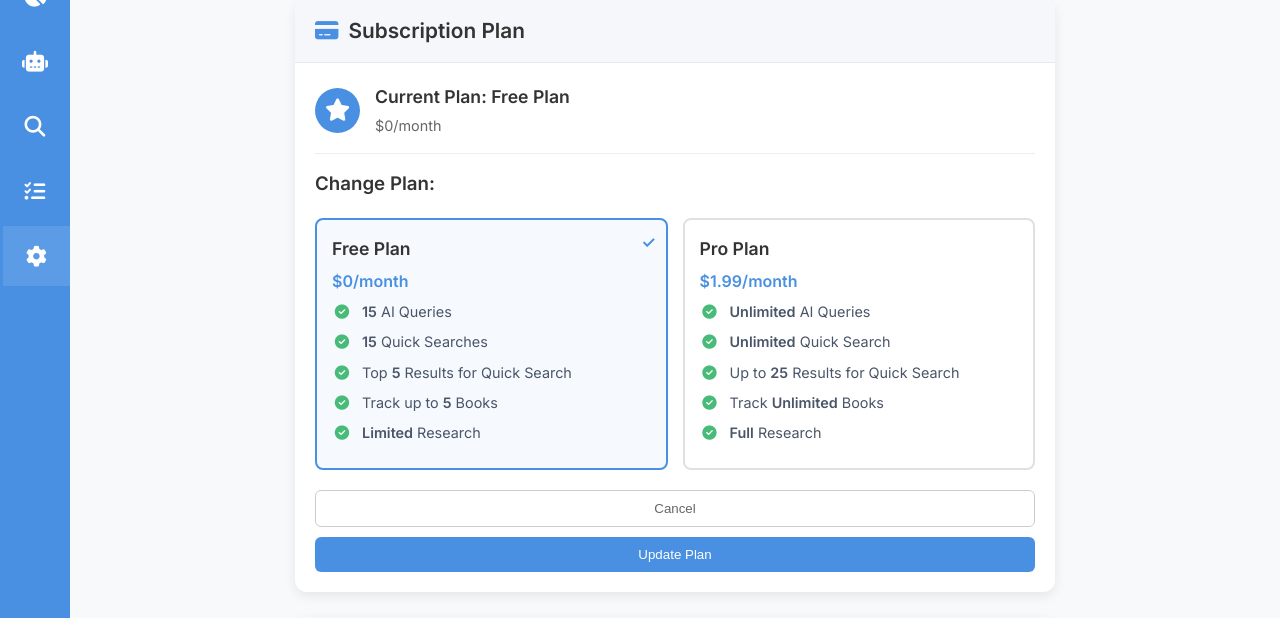
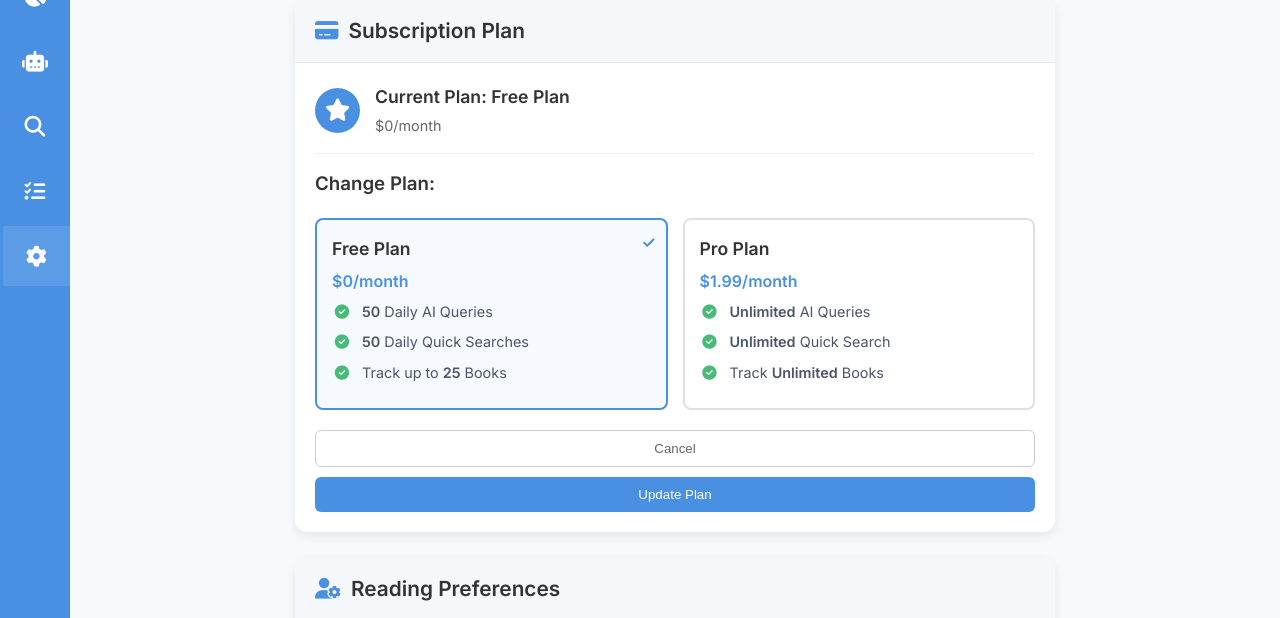
Before and after one commit to Jils-Patel/Bookify, a Flask app: page /Settings in a window 1280 px wide. Shown: the part 179-797 px from the top of the page. Run offline with Flask 2, Linux system fonts and the light colour scheme; the visitor is signed in with stand-in values (Sample User, id 1); data that the repository does not hold is empty; some libraries are stand-ins or nearby versions.

Commit message:
UI changes

```diff
--- a/app.py
+++ b/app.py
@@ -12,11 +12,13 @@ from firebase_admin import firestore
 import firebase_admin.firestore as firestore_utils
 from dotenv import load_dotenv
 import stripe
-from usage_tracker import check_usage_limit, update_user_usage, check_book_tracking_limit, get_quick_search_limit
+from usage_tracker import check_usage_limit, update_user_usage, check_book_tracking_limit, get_quick_search_limit, reset_all_usage_counters
 from bs4 import BeautifulSoup
 from urllib.parse import quote_plus
 import PyPDF2
 from groq import Groq
+from datetime import datetime, timedelta
+import pytz
 # Load environment variables from .env file in development
 if os.path.exists('.env'):
     load_dotenv()
@@ -654,7 +656,7 @@ def recommend():
     # Check if user has reached their AI query limit
     if not check_usage_limit(session['user']['email'], 'ai_query'):
         return jsonify({
-            'ai_response': "You've reached your limit of 15 AI queries. Upgrade to Pro for unlimited access!",
+            'ai_response': "You've reached your limit of 50 Daily AI Queries. Upgrade to Pro for unlimited access!",
             'books': [],
             'response_type': 'ERROR'
         }), 403
@@ -1098,7 +1100,7 @@ def quick_search_results():
     # Check if user has reached their quick search limit
     if not check_usage_limit(session['user']['email'], 'quick_search'):
         return jsonify({
-            'error': "You've reached your limit of 15 quick searches. Upgrade to Pro for unlimited access!"
+            'error': "You've reached your limit of 50 Daily Quick Searches. Upgrade to Pro for unlimited access!"
         }), 403
 
     try:
@@ -1155,7 +1157,7 @@ def add_to_collection():
     # Check if user has reached their book tracking limit
     if not check_book_tracking_limit(session['user']['email']):
         return jsonify({
-            'error': "You've reached your limit of 5 tracked books. Upgrade to Pro to track unlimited books!"
+            'error': "You've reached your limit of 25 tracked books. Upgrade to Pro to track unlimited books!"
         }), 403
 
     try:
@@ -1562,7 +1564,7 @@ def generate_notes():
         # Check if user has reached their AI query limit
         if not check_usage_limit(session['user']['email'], 'ai_query'):
             return jsonify({
-                'error': "You've reached your limit of 15 AI queries. Upgrade to Pro for unlimited access!"
+                'error': "You've reached your limit of 50 Daily AI Queries. Upgrade to Pro for unlimited access!"
             }), 403
 
         # Update usage after checking limit
--- a/templates/settings.html
+++ b/templates/settings.html
@@ -89,11 +89,9 @@
                                         <div class="plan-price">$0/month</div>
                                         <div class="plan-features">
                                             <ul>
-                                                <li><i class="fas fa-check-circle"></i> <b>15</b>&nbsp;AI Queries</li>
-                                                <li><i class="fas fa-check-circle"></i> <b>15</b>&nbsp;Quick Searches</li>
-                                                <li><i class="fas fa-check-circle"></i> Top&nbsp;<b>5</b>&nbsp;Results for Quick Search</li>
-                                                <li><i class="fas fa-check-circle"></i> Track up to&nbsp;<b>5</b>&nbsp;Books</li>
-                                                <li><i class="fas fa-check-circle"></i> <b>Limited</b>&nbsp;Research</li>
+                                                <li><i class="fas fa-check-circle"></i> <b>50</b>&nbsp;Daily AI Queries</li>
+                                                <li><i class="fas fa-check-circle"></i> <b>50</b>&nbsp;Daily Quick Searches</li>
+                                                <li><i class="fas fa-check-circle"></i> Track up to&nbsp;<b>25</b>&nbsp;Books</li>
                                             </ul>
                                         </div>
                                     </div>
@@ -105,9 +103,7 @@
                                             <ul>
                                                 <li><i class="fas fa-check-circle"></i> <b>Unlimited</b>&nbsp;AI Queries</li>
                                                 <li><i class="fas fa-check-circle"></i> <b>Unlimited</b>&nbsp;Quick Search</li>
-                                                <li><i class="fas fa-check-circle"></i> Up to&nbsp;<b>25</b>&nbsp;Results for Quick Search</li>
                                                 <li><i class="fas fa-check-circle"></i> Track&nbsp;<b>Unlimited</b>&nbsp;Books</li>
-                                                <li><i class="fas fa-check-circle"></i> <b>Full</b>&nbsp;Research</li>
                                             </ul>
                                         </div>
                                     </div>
--- a/usage_tracker.py
+++ b/usage_tracker.py
@@ -1,14 +1,61 @@
 from firebase_admin import firestore
 from datetime import datetime, timedelta
 import pytz
+import threading
+import time
+import logging
+
+# Set up logging
+logging.basicConfig(level=logging.INFO)
+logger = logging.getLogger(__name__)
 
 # Usage limits for free plan
 FREE_PLAN_LIMITS = {
-    'ai_queries': 15,  # per day
-    'quick_searches': 15,  # per day
-    'max_quick_search_results': 5,
-    'max_tracked_books': 5
+    'ai_queries': 50,  # per day
+    'quick_searches': 50,  # per day
+    'max_quick_search_results': 25,
+    'max_tracked_books': 25
 }
+
+def reset_all_usage_counters():
+    db = firestore.client()
+    usage_ref = db.collection('Usage')
+
+    # Get all usage documents
+    usage_docs = usage_ref.get()
+
+    for doc in usage_docs:
+        usage_data = doc.to_dict()
+        # Reset counters unconditionally
+        doc.reference.update({
+            'ai_queries_today': 0,
+            'quick_searches_today': 0,
+            'last_update': firestore.SERVER_TIMESTAMP
+        })
+
+def start_reset_scheduler():
+    def scheduler():
+        while True:
+            try:
+                # Calculate time until next midnight
+                now = datetime.now(pytz.UTC)
+                tomorrow = now.replace(hour=0, minute=0, second=0, microsecond=0) + timedelta(days=1)
+                seconds_until_midnight = (tomorrow - now).total_seconds()
+                print(f"Sleeping for {seconds_until_midnight:.1f} seconds until midnight reset")
+
+                # Sleep until midnight
+                time.sleep(seconds_until_midnight)
+
+                # Reset all counters at midnight
+                reset_all_usage_counters()
+            except Exception as e:
+                time.sleep(1)  # Sleep for a second before retrying
+
+    # Start the scheduler in a background thread
+    thread = threading.Thread(target=scheduler, daemon=True)
+    thread.start()
+
+start_reset_scheduler()
 
 def get_user_plan(email):
     """Get user's subscription plan from Settings collection"""
```
Also changed, not shown: templates/homepage.html (+3 -7 lines), templates/index.html (+3 -7 lines).
